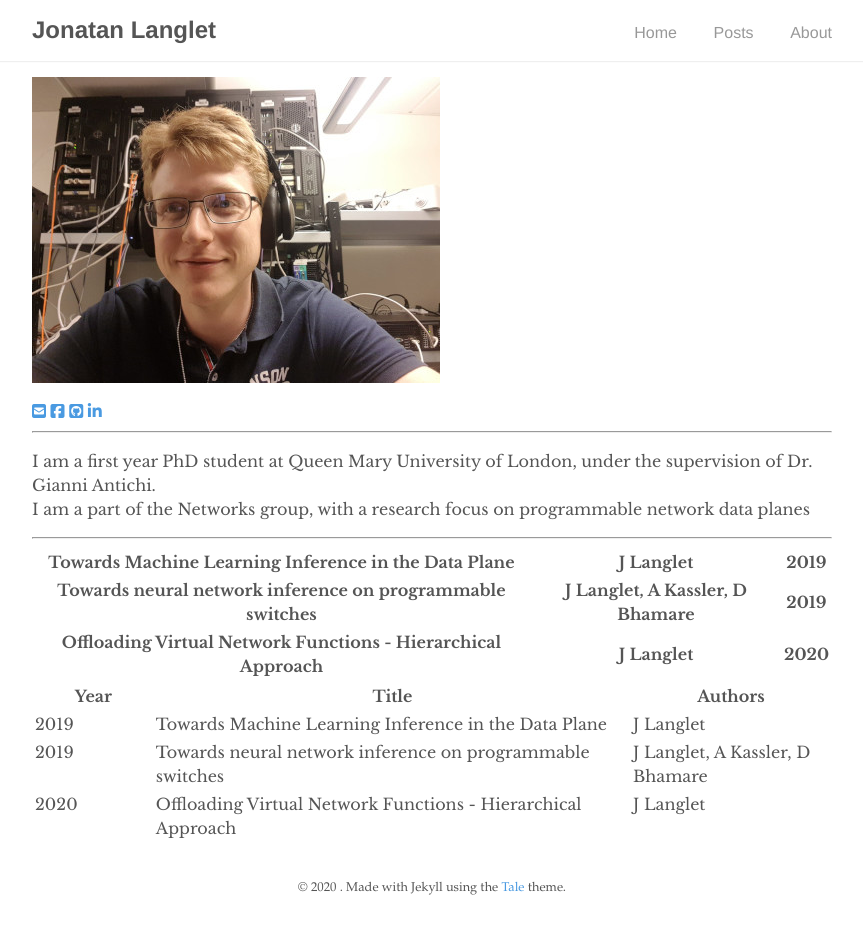
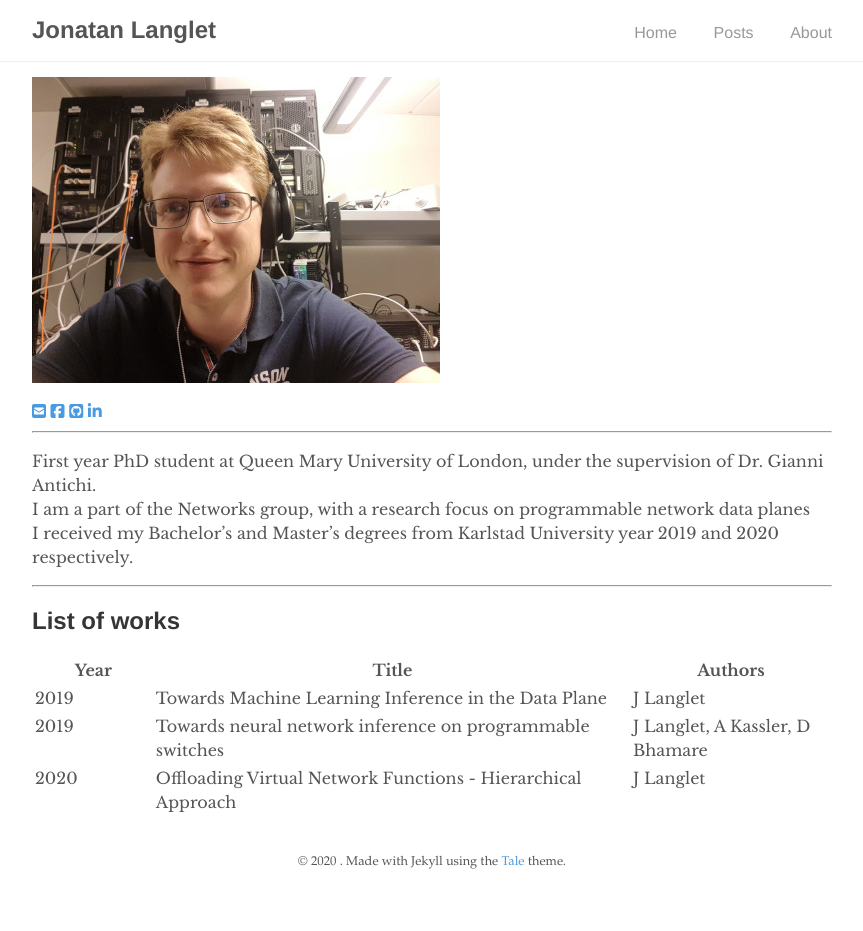
Before and after one commit to jonlanglet/jonlanglet.github.io, a Jekyll site: the page built from index.md, in a window 1280 px wide. Shown: the whole page, without its empty margins (208-1071 px from the left). Built offline with Jekyll 4.4.1, drawn with Linux system fonts in a browser that asks for light colours; nearby versions of some CDN libraries; after the commit the page ends 905 px from its top, so only the background shows below that.

Commit message:
Update texts

```diff
--- a/_includes/about.html
+++ b/_includes/about.html
@@ -1,3 +1,5 @@
-I am a first year PhD student at Queen Mary University of London, under the supervision of Dr. Gianni Antichi.
+First year PhD student at Queen Mary University of London, under the supervision of Dr. Gianni Antichi.
 <br>
 I am a part of the Networks group, with a research focus on programmable network data planes
+<br>
+I received my Bachelor's and Master's degrees from Karlstad University year 2019 and 2020 respectively.
--- a/_includes/publications.html
+++ b/_includes/publications.html
@@ -1,27 +1,6 @@
-{% if site.data.publications %}
-<table id="publications">
-    {% assign pub = site.data.publications %}
-    {% for entry in pub %}
-        {% assign key = entry | first %}
-        {% if pub[key].title %}
-			<tr>
-				<th>
-					{{ pub[key].title }}
-				</th>
-				<th>
-					{{ pub[key].authors }}
-				</th>
-				<th>
-					{{ pub[key].year }}
-				</th>
-            </tr>
-        {% endif %}
-    {% endfor %}
-</table>
-{% endif %}
-
 {% if site.data.publications %}
 {% assign pub = site.data.publications %}
+## List of works
 <table>
 	<colgroup>
 		<col width="15%" />
```
